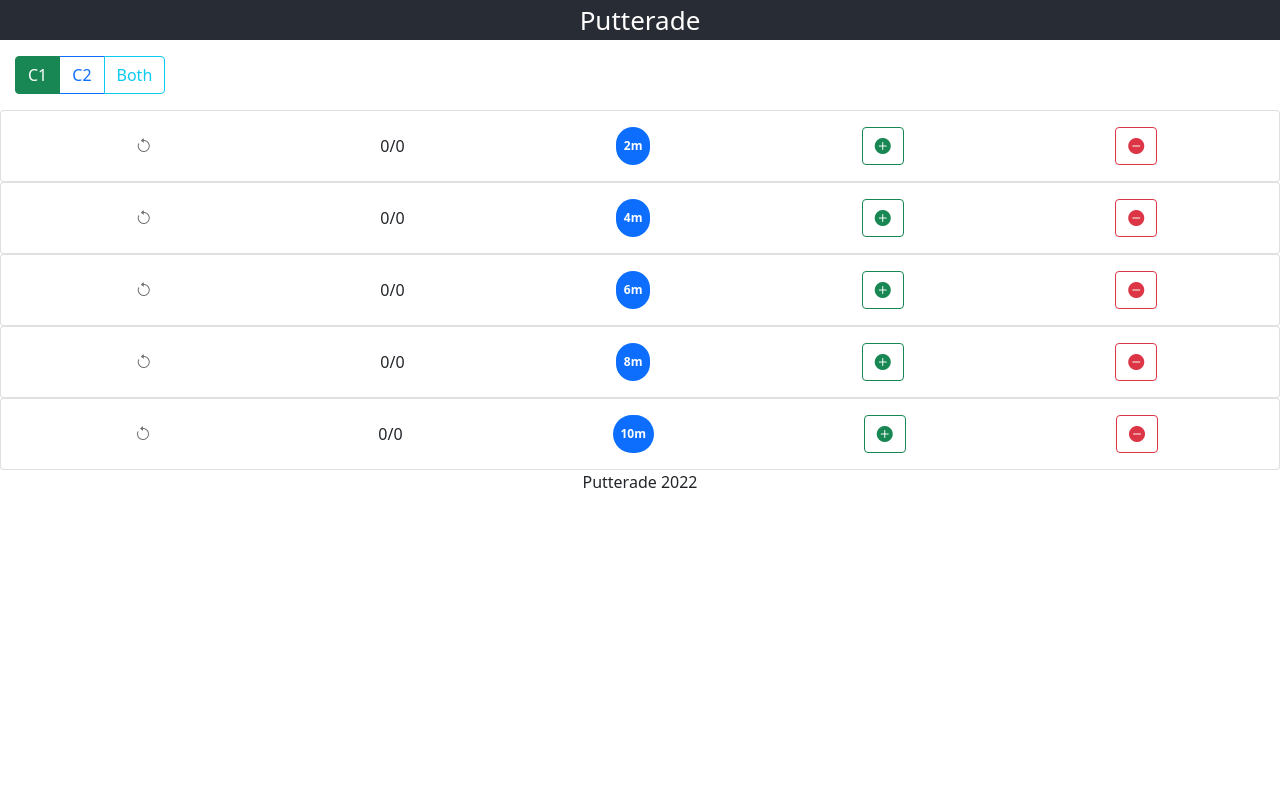
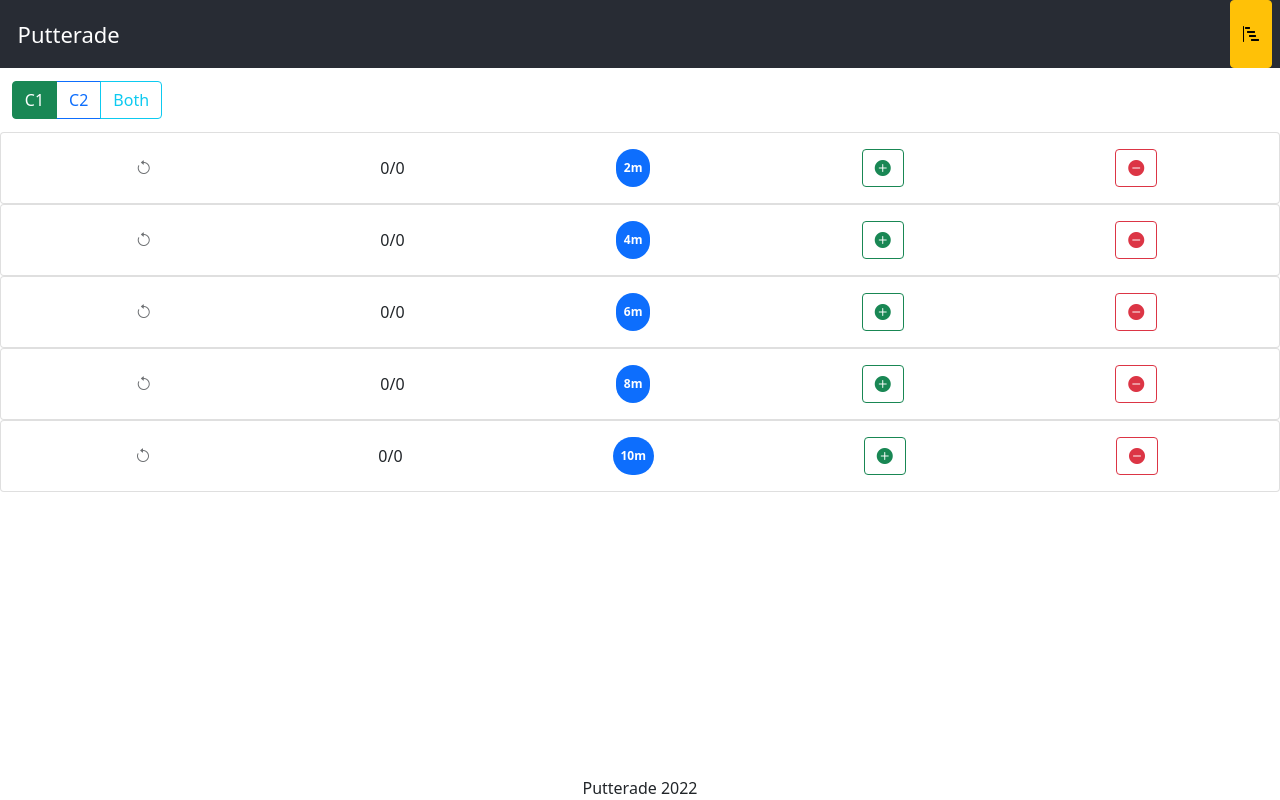
Before and after one commit to zacarey/putterade, a React (Create React App) app: page / in a window 1280 px wide. Built offline with nearby package versions, Linux system fonts and the light colour scheme.

Commit message:
getting there

```diff
--- a/package.json
+++ b/package.json
@@ -2,6 +2,7 @@
   "name": "putterade",
   "version": "0.1.0",
   "private": true,
+  "homepage": ".",
   "dependencies": {
     "@testing-library/jest-dom": "^5.16.4",
     "@testing-library/react": "^13.2.0",
--- a/src/App.css
+++ b/src/App.css
@@ -1,3 +1,7 @@
+html, body {
+  max-width: 100%;
+  overflow-x: hidden;
+}
 
 .App {
   text-align: center;
@@ -8,35 +12,50 @@
   pointer-events: none;
 }
 
-@media (prefers-reduced-motion: no-preference) {
-  .App-logo {
-    animation: App-logo-spin infinite 20s linear;
-  }
+.Site {
+  display: flex;
+  min-height: 100vh;
+  flex-direction: column;
+}
+
+.Site-content {
+  flex: 1;
 }
 
 .App-header {
   background-color: #282c34;
-  min-height: 5vh;
+  min-height: 3vh;
   display: flex;
   flex-direction: column;
-  align-items: center;
-  justify-content: center;
-  font-size: calc(10px + 2vmin);
+  font-size: calc(10px + 1.5vmin);
   color: white;
 }
+
+.app-header-container {
+  display: flex;
+  justify-content: space-between;
+}
+
+.app-header-text {
+  padding: .8em;
+}
+
+.app-header-right {
+  display: flex;
+  justify-content: flex-end;
+}
+
 
 .App-link {
   color: #61dafb;
 }
 
-@keyframes App-logo-spin {
-  from {
-    transform: rotate(0deg);
-  }
-  to {
-    transform: rotate(360deg);
-  }
+footer {
+  margin-top: auto;
+  text-align: center;
+  font-size: calc(8px + 1vmin);
 }
+
 
 
 
@@ -47,7 +66,7 @@
 .choose-circle-container {
   display: flex;
   justify-content: flex-start;
-  margin: 1em;
+  margin: .8em;
 }
 
 .choose-circle-item {
--- a/src/App.js
+++ b/src/App.js
@@ -1,78 +1,95 @@
 import "bootstrap/dist/css/bootstrap.min.css";
 import "./App.css";
 import React, { useState } from "react";
-import { ButtonGroup, Card, Button, Badge } from "react-bootstrap";
-import ChooseCircle from "./ChooseCircle";
-import ShotInterval from "./ShotInterval";
+import { ButtonGroup, Card, Button, Badge, Offcanvas } from "react-bootstrap";
+import Putterade from "./Putterade";
 import "bootstrap-icons/font/bootstrap-icons.css";
+import { ReactDOM } from "react";
 
-function emptyStats() {
-  console.log("running empty stats");
-  const stats = [];
+function StatData() {
+  const intervalDistance = 2;
+  const intervalUnit = "m";
+  let totalMade = 0;
+  let totalMissed = 0;
+  let numberOfSessions = 0;
+  let shotInterval = Array(10).fill({});
+  const rows = [];
+
   for (var i = 0; i < 10; i++) {
-    stats.push({
-      distance: (i + 1) * 2,
-      unit: "m",
-      shots: [],
-    });
+    const distanceKey = (i + 1) * intervalDistance + intervalUnit;
+    const data = JSON.parse(localStorage.getItem(distanceKey));
+
+    shotInterval[i].distance = distanceKey;
+    shotInterval[i].shotsMade = 0;
+    shotInterval[i].shotsMissed = 0;
+
+    for (var key in data) {
+      numberOfSessions++;
+
+      totalMade += data[key].shotsMade ?? 0;
+      totalMissed += data[key].shotsMissed ?? 0;
+
+      shotInterval[i].shotsMade += data[key].shotsMade;
+      shotInterval[i].shotsMissed += data[key].shotsMissed;
+    }
+    rows.push(
+      <p key={i}>
+        {distanceKey}:{" "}
+        {shotInterval[i].shotsMade +
+          "/" +
+          (shotInterval[i].shotsMade + shotInterval[i].shotsMissed)}
+      </p>
+    );
   }
-  return stats;
+
+  const statTotal = totalMade + "/" + (totalMade + totalMissed);
+
+  return (
+    <div>
+      <p>Total Shots: {statTotal}</p>
+      <p>Total Sessions: {numberOfSessions}</p>
+      <p>Longest shot streak: x</p>
+      <p>Longest day streak: x</p>
+      <p>Shots</p>
+      {rows}
+    </div>
+  );
 }
 
-class Putterade extends React.Component {
-  constructor(props) {
-    super(props);
-    this.state = {
-      circle: "c1",
-      intervalDistance: 2,
-      unitMeasurement: "m",
-      stats: emptyStats(),
-    };
-  }
+function StatTrackerOffcanvas({ name, ...props }) {
+  const [show, setShow] = useState(false);
 
-  renderAllIntervals() {
-    const startingInterval = this.state.circle === "c2" ? 5 : 0;
-    const offset = this.state.circle === "c1" ? 5 : 0;
+  const handleClose = () => setShow(false);
+  const handleShow = () => setShow(true);
 
-    const rows = [];
-    for (var i = startingInterval; i < 10 - offset; i++) {
-      rows.push(
-        <ShotInterval
-          key={i}
-          value={this.state.stats[i]}
-          onChange={this.handleShotIntervalChange}
-        ></ShotInterval>
-      );
-    }
-    return rows;
-  }
-
-  handleShotIntervalChange(i) {
-    console.log(i);
-  }
-
-  handleCircleChange(i) {
-    this.setState({
-      circle: i,
-    });
-  }
-
-  render() {
-    return (
-      <div>
-        <ChooseCircle
-          onChange={(val) => this.handleCircleChange(val.target.value)}
-        ></ChooseCircle>
-        {this.renderAllIntervals()}
-      </div>
-    );
-  }
+  return (
+    <>
+      <Button variant="warning" onClick={handleShow} className="me-2">
+        <i className="bi bi-bar-chart-steps"></i>
+      </Button>
+      <Offcanvas show={show} onHide={handleClose} {...props}>
+        <Offcanvas.Header closeButton>
+          <Offcanvas.Title>Stats</Offcanvas.Title>
+        </Offcanvas.Header>
+        <Offcanvas.Body>
+          <StatData />
+        </Offcanvas.Body>
+      </Offcanvas>
+    </>
+  );
 }
 
 function App() {
   return (
-    <div className="App">
-      <header className="App-header">Putterade</header>
+    <div className="Site">
+      <header className="App-header">
+        <div className="app-header-container">
+          <span className="app-header-text">Putterade</span>
+          <div className="app-header-right">
+            <StatTrackerOffcanvas key="1" placement="end" name="end" />
+          </div>
+        </div>
+      </header>
       <Putterade></Putterade>
       <footer>Putterade 2022</footer>
     </div>
--- /dev/null
+++ b/src/Putterade.js
@@ -0,0 +1,65 @@
+import React from "react";
+import ChooseCircle from "./ChooseCircle";
+import ShotInterval from "./ShotInterval";
+
+function emptyStats() {
+  const stats = [];
+  const sessionId = new Date().getTime(); //crypto.randomUUID(); doesn't work in safari??
+  for (var i = 0; i < 10; i++) {
+    stats.push({
+      distance: (i + 1) * 2,
+      unit: "m",
+      shots: [],
+      sessionId: sessionId,
+    });
+  }
+  return stats;
+}
+
+class Putterade extends React.Component {
+  constructor(props) {
+    super(props);
+    this.state = {
+      circle: "c1",
+      intervalDistance: 2,
+      unitMeasurement: "m",
+      stats: emptyStats(),
+    };
+  }
+
+  renderAllIntervals() {
+    const startingInterval = this.state.circle === "c2" ? 5 : 0;
+    const offset = this.state.circle === "c1" ? 5 : 0;
+
+    const rows = [];
+    for (var i = startingInterval; i < 10 - offset; i++) {
+      rows.push(
+        <ShotInterval key={i} value={this.state.stats[i]}></ShotInterval>
+      );
+    }
+    return rows;
+  }
+
+  handleShotIntervalChange(i) {
+    console.log(i);
+  }
+
+  handleCircleChange(i) {
+    this.setState({
+      circle: i,
+    });
+  }
+
+  render() {
+    return (
+      <div>
+        <ChooseCircle
+          onChange={(val) => this.handleCircleChange(val.target.value)}
+        ></ChooseCircle>
+        {this.renderAllIntervals()}
+      </div>
+    );
+  }
+}
+
+export default Putterade;
--- a/src/ShotInterval.js
+++ b/src/ShotInterval.js
@@ -1,37 +1,93 @@
 import "bootstrap/dist/css/bootstrap.min.css";
 
-import React, { useState, useEffect } from "react";
+import React, { useState } from "react";
 import { Card, Button, Badge } from "react-bootstrap";
 import "bootstrap-icons/font/bootstrap-icons.css";
 
+function getDateAsKey() {
+  new Date().toISOString();
+  return new Date().toISOString().split("T")[0];
+}
+
+function setLocalStorage(distance, unit, shots, sessionId) {
+  const date = getDateAsKey();
+  const distanceKey = distance + unit;
+  let prevStorage = JSON.parse(localStorage.getItem(distanceKey));
+  if (!prevStorage) prevStorage = {};
+
+  const latestStats = {
+    date: date,
+    distance: distance,
+    unit: unit,
+    shotsMade: shots.filter((i) => !!i).length,
+    shotsMissed: shots.filter((i) => !i).length,
+  };
+
+  delete prevStorage[sessionId];
+  prevStorage[sessionId] = latestStats;
+
+  localStorage.setItem(distanceKey, JSON.stringify(prevStorage));
+  setStreakTracker(sessionId, shots);
+}
+
+function setStreakTracker(sessionId, currentShots) {
+  return;
+  let prev = JSON.parse(localStorage.getItem("putt-streak"));
+  if (!prev) prev = { shots: [], carryOver: 0 };
+
+  if (prev.sessionId !== sessionId) {
+    prev.carryOver += prev.shots.length ?? 0;
+    prev.shots = [];
+  }
+
+  prev.shots = currentShots;
+
+  // logic
+  const i = prev.shots.length;
+  let streak = 0;
+  while (i > 0) {
+    if (!!prev.shots[i]) streak++;
+    else continue;
+    i--;
+  }
+  if (streak === prev.shots.length) streak += prev.carryOver;
+
+  const currentStreak = prev.carryOver + prev.shots.filter((i) => !!i).length;
+  if (prev.longestStreak < currentStreak) {
+    prev.longestStreak = currentStreak;
+  }
+
+  prev.sessionId = sessionId;
+
+  localStorage.setItem("putt-strea", JSON.stringify(prev));
+}
+
 function ShotInterval(props) {
   const [history, setHistory] = useState(props.value.shots);
-
-  useEffect(() => {
-    setHistory(props.value.shots);
-  }, [props.value.shots]);
+  const distance = props.value.distance;
+  const unit = props.value.unit;
+  const sessionId = props.value.sessionId;
 
   const addMake = () => {
     setHistory((oldArray) => [...oldArray, true]);
+    props.value.shots = [...props.value.shots, true];
+    setLocalStorage(distance, unit, props.value.shots, sessionId);
   };
 
   const addMiss = () => {
     setHistory((oldArray) => [...oldArray, false]);
+    props.value.shots = [...props.value.shots, false];
+    setLocalStorage(distance, unit, props.value.shots, sessionId);
   };
 
   const popLastShot = () => {
     setHistory((oldArray) => [...oldArray.slice(0, -1)]);
+    props.value.shots = [...props.value.shots.slice(0, -1)];
+    setLocalStorage(distance, unit, props.value.shots, sessionId);
   };
 
-  const handleChange = (e) => {
-    this.props.value({ shots: history });
-  };
-
-  const distance = props.value.distance;
-  const unit = props.value.unit;
-
   return (
-    <Card className="shot-row-container" onChange={handleChange}>
+    <Card className="shot-row-container">
       <Card.Body className="shot">
         <Button
           variant="none"
```
